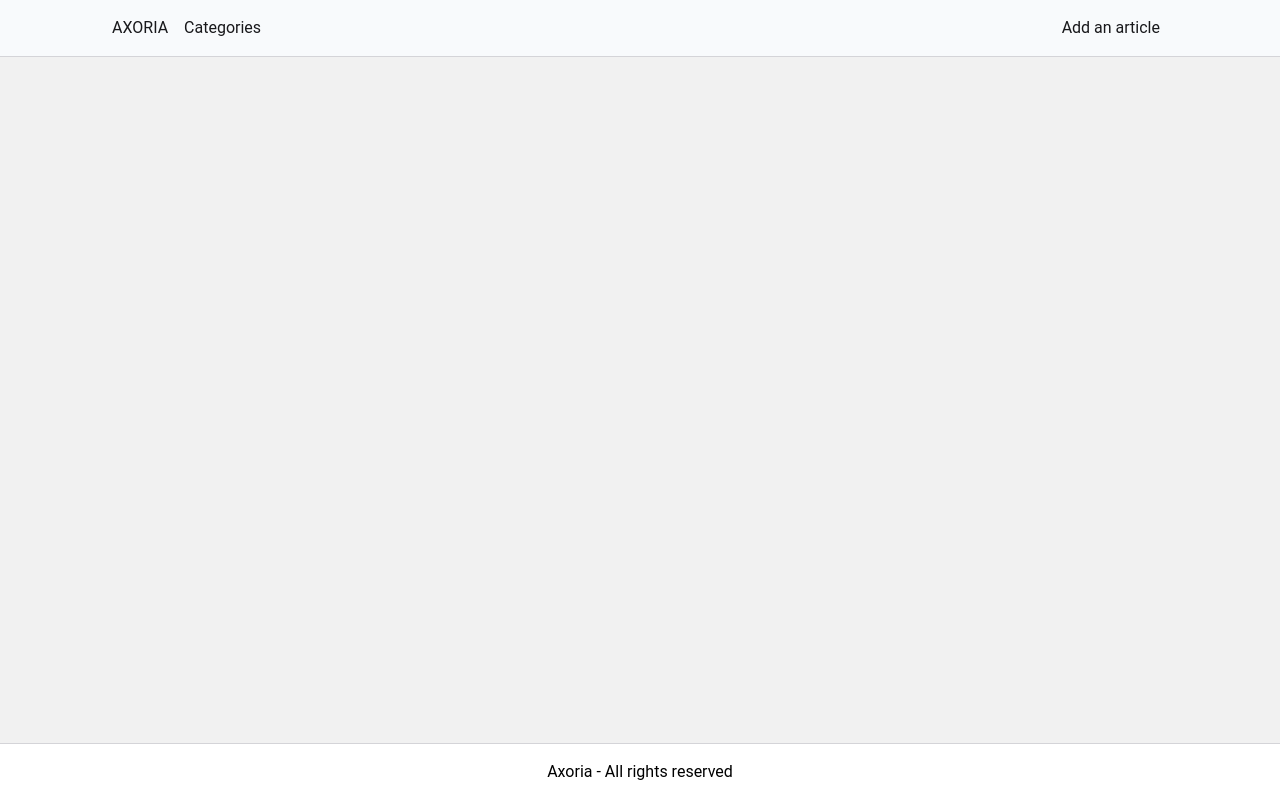
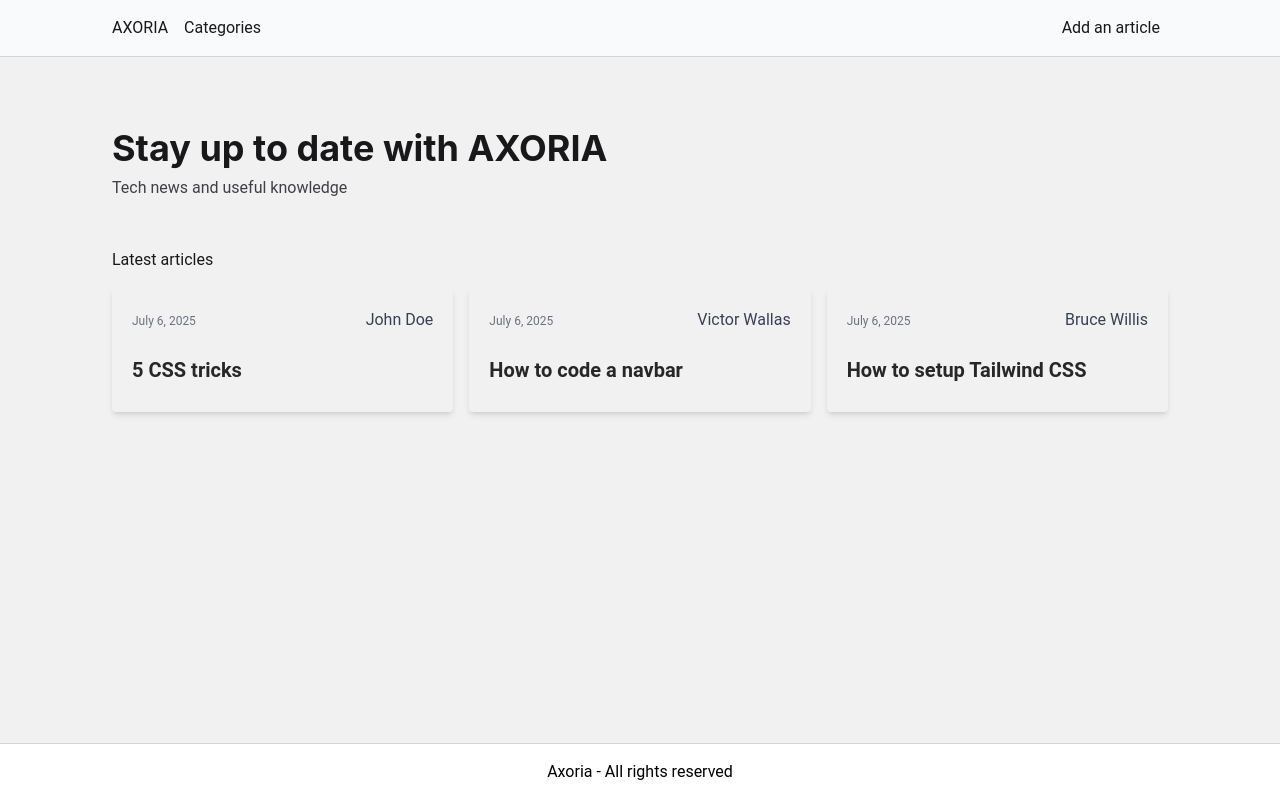
Before and after one commit to Blamxis/axoria, a Next.js app: page / in a window 1280 px wide. Built offline with nearby package versions, Linux system fonts and the light colour scheme.

Commit message:
Add layout of welcome page

```diff
--- a/src/app/page.jsx
+++ b/src/app/page.jsx
@@ -1,8 +1,58 @@
+import Link from "next/link";
+
+const posts = [
+  {
+    author: "John Doe",
+    title: "5 CSS tricks",
+  },
+  {
+    author: "Victor Wallas",
+    title: "How to code a navbar",
+  },
+  {
+    author: "Bruce Willis",
+    title: "How to setup Tailwind CSS",
+  },
+];
+
 export default async function Home() {
   return (
-    <div className="">
-      <h1>Axoria Blog</h1>
+    <div className="u-main-container u-padding-content-container">
+      <h1 className="t-main-title">Stay up to date with AXORIA</h1>
+      <p className="t-main-subtitle">Tech news and useful knowledge</p>
+      <p className="mr-4 text-md text-zinc-900">Latest articles</p>
+      <ul className="u-articles-grid">
+        {posts.map((post, id) => (
+          <li className="rounded-sm shadow-md hover:shadow-xl hover:border-zinc-300 hover:border">
+            <div className="pt-5 px-5 pb-7">
+              <div className="flex items-baseline gap-x-4 text-xs">
+                <time
+                  datetime={new Date().toISOString()}
+                  className="text-gray-500 txt-sm"
+                >
+                  {new Date().toLocaleDateString("en-EN", {
+                    year: "numeric",
+                    month: "long",
+                    day: "numeric",
+                  })}
+                </time>
+                <Link
+                  href={`/categories/author/${post.author}`}
+                  className="ml-auto text-base text-gray-700 hover:text-gray-600 whitespace-nowrap truncate"
+                >
+                  {post.author}
+                </Link>
+              </div>
+              <Link
+                href={`/article/${post.title}`}
+                className="inline-block mt-6 text-xl font-semibold text-zinc-800 hover:text-zinc-600"
+              >
+                {post.title}
+              </Link>
+            </div>
+          </li>
+        ))}
+      </ul>
     </div>
-  )
-
+  );
 }
```
